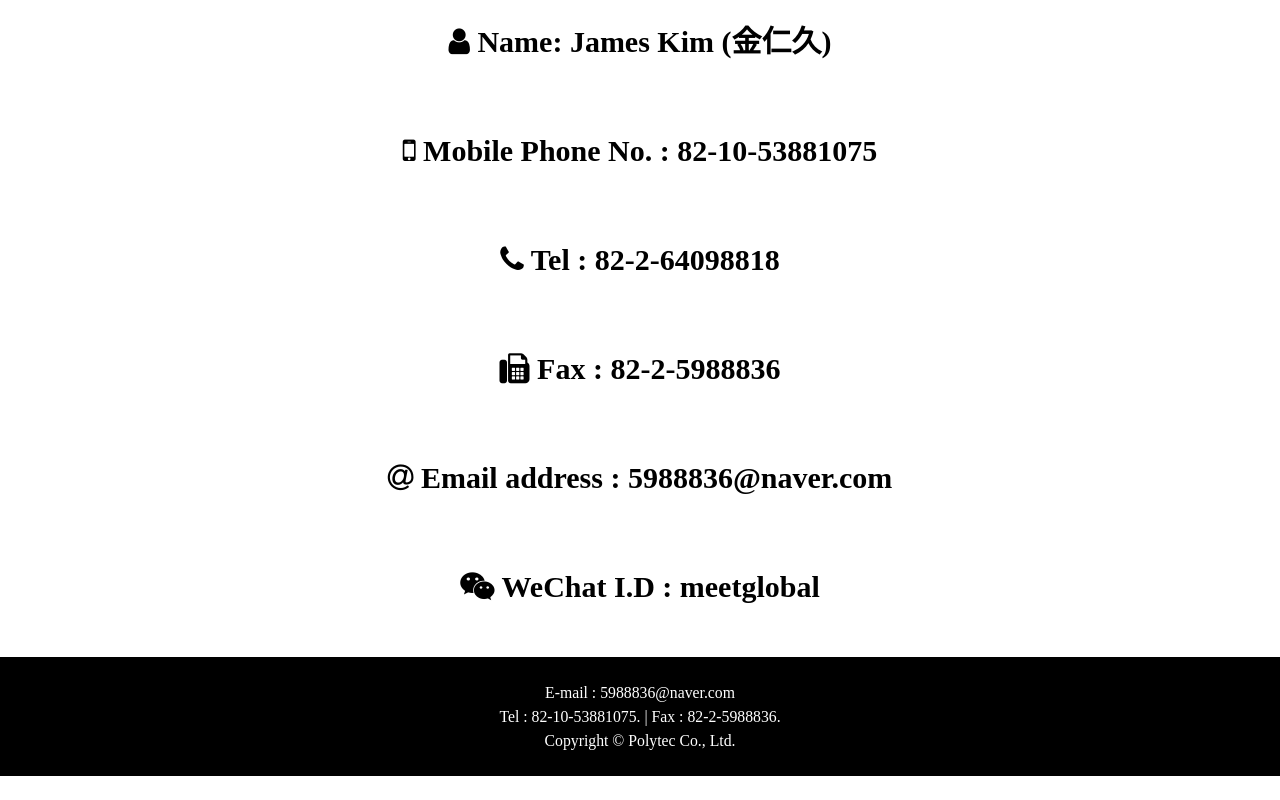
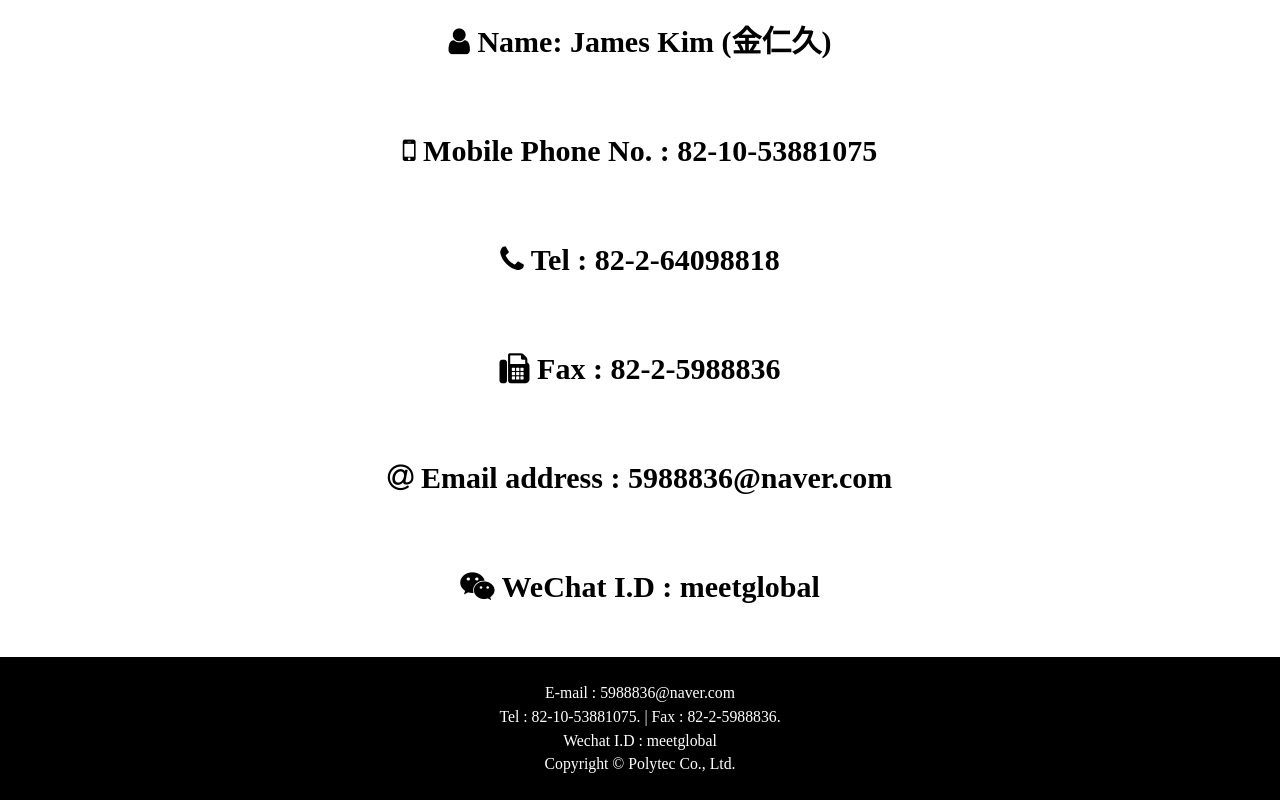
Before and after one commit to KERENKIM/Polytec, a plain HTML site: page contact.html in a window 1280 px wide. Shown: the part 993-1793 px from the top of the page. Before the commit the page ends 1769 px from the top, so only its background shows below. Drawn offline with nearby package versions, Linux system fonts and the light colour scheme.

Commit message:
Update contact.html

```diff
--- a/contact.html
+++ b/contact.html
@@ -90,6 +90,7 @@
             <div class="container px-5">
             <p class="m-0 text-center text-white small">E-mail : 5988836@naver.com</p>
             <p class="m-0 text-center text-white small">Tel : 82-10-53881075. | Fax : 82-2-5988836.</p>
+            <p class="m-0 text-center text-white small">Wechat I.D : meetglobal</p>
             <p class="m-0 text-center text-white small">Copyright &copy; Polytec Co., Ltd.</p></div>
         </footer>
 
```
